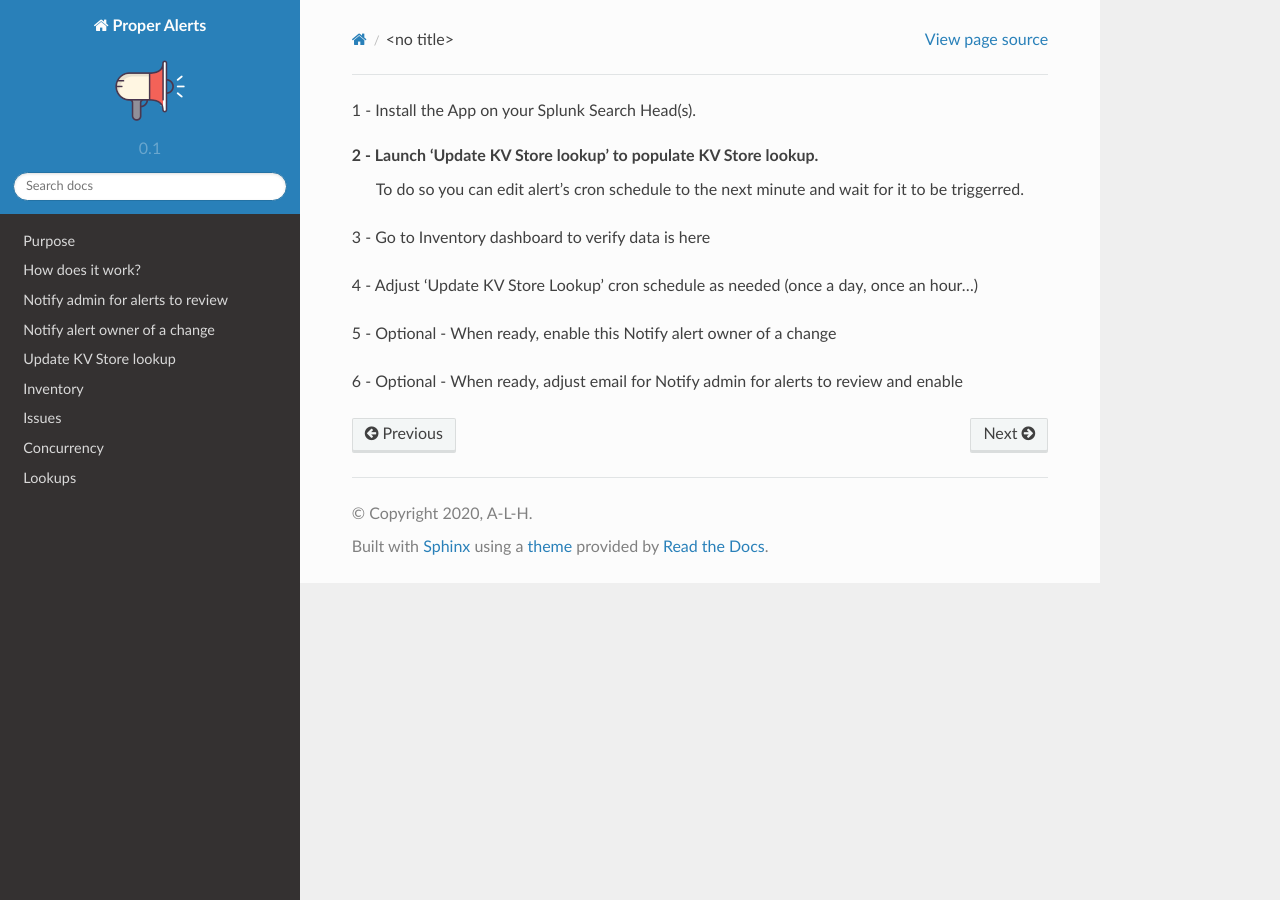
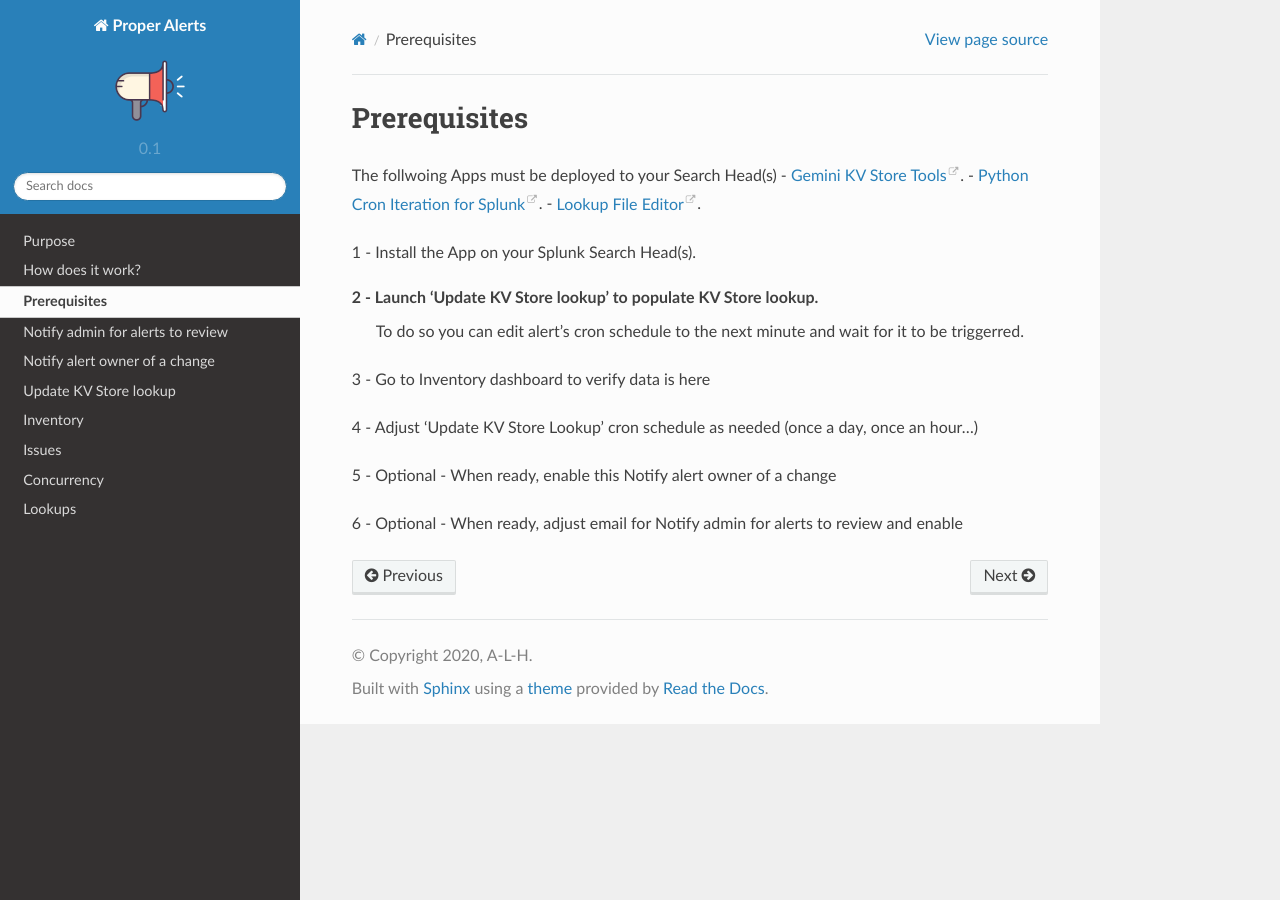
Before and after one commit to a-l-h/splunk-app-proper-alerts, a Sphinx documentation site: the page built from doc/install.rst, in a window 1280 px wide. Built offline with Sphinx 7.4.7 and the Read the Docs theme 2.0.0, drawn with Linux system fonts in a browser that asks for light colours.

Commit message:
Update install.rst

```diff
--- a/doc/install.rst
+++ b/doc/install.rst
@@ -1,3 +1,11 @@
+Prerequisites
+============
+
+The follwoing Apps must be deployed to your Search Head(s)
+- `Gemini KV Store Tools <https://splunkbase.splunk.com/app/3536/>`_.
+- `Python Cron Iteration for Splunk <https://splunkbase.splunk.com/app/4027/>`_.
+- `Lookup File Editor <https://splunkbase.splunk.com/app/1724/>`_.
+
 1 - Install the App on your Splunk Search Head(s).
 
 2 - Launch 'Update KV Store lookup' to populate KV Store lookup.
```
